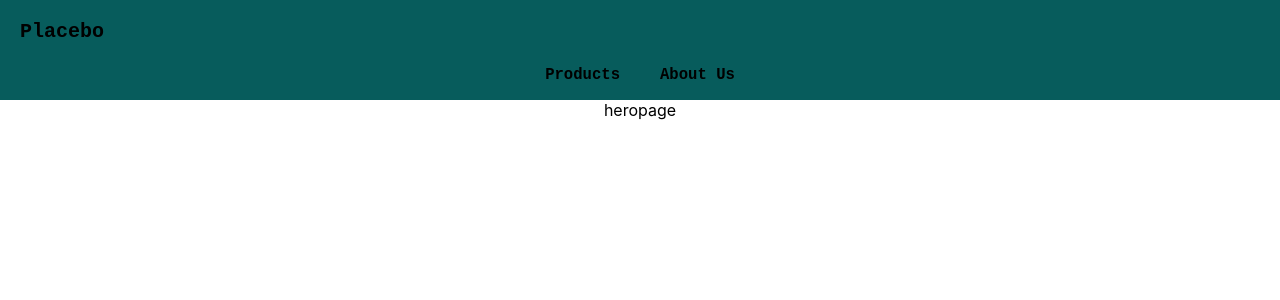
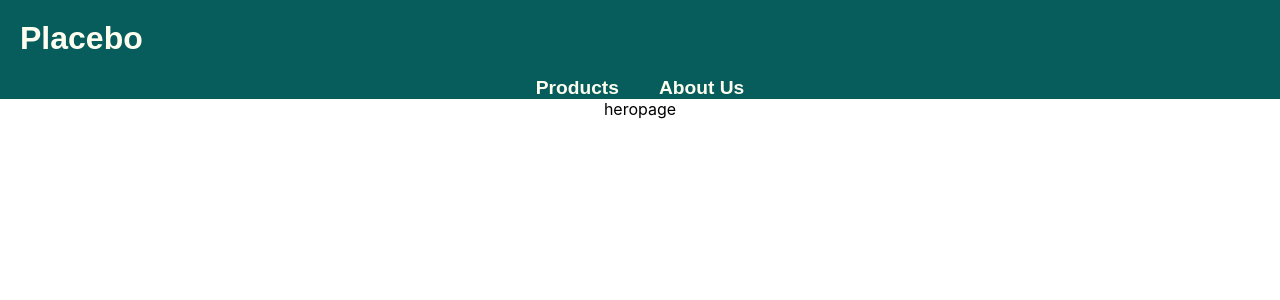
Before and after one commit to PeterwMcClelland/Placebo, a React (Create React App) app: page / in a window 1280 px wide. Shown: the top 300 px of the page. Built offline with nearby package versions, Linux system fonts and the light colour scheme.

Commit message:
google fonts

```diff
--- a/src/App.css
+++ b/src/App.css
@@ -12,6 +12,10 @@
     animation: App-logo-spin infinite 20s linear;
   }
 }
+
+/* Google Fonts */
+
+@import url("https://fonts.googleapis.com/css2?family=Oswald:wght@200..700&display=swap"); /* font-family: "Oswald", sans-serif; */
 
 .App-header {
   background-color: #282c34;
--- a/src/components/Header/header.scss
+++ b/src/components/Header/header.scss
@@ -1,6 +1,6 @@
 .hero-header {
   background-color: rgb(7, 92, 92);
-  height: 100px;
+
   width: auto;
 }
 
@@ -14,8 +14,8 @@
   padding: 20px;
   text-align: center;
   display: end;
-  color: black;
-  font-family: monospace;
+  color: ivory;
+  font-family: "Oswald", sans-serif;
   font-size: larger;
   font-weight: bold;
 }
@@ -23,9 +23,9 @@
 .placebo-h1 {
   text-decoration: none;
   padding: 20px;
-  color: black;
+  color: ivory;
   display: flex;
-  font-family: monospace;
+  font-family: "Oswald", sans-serif;
   font-weight: bold;
-  font-size: x-large;
+  font-size: xx-large;
 }
```
